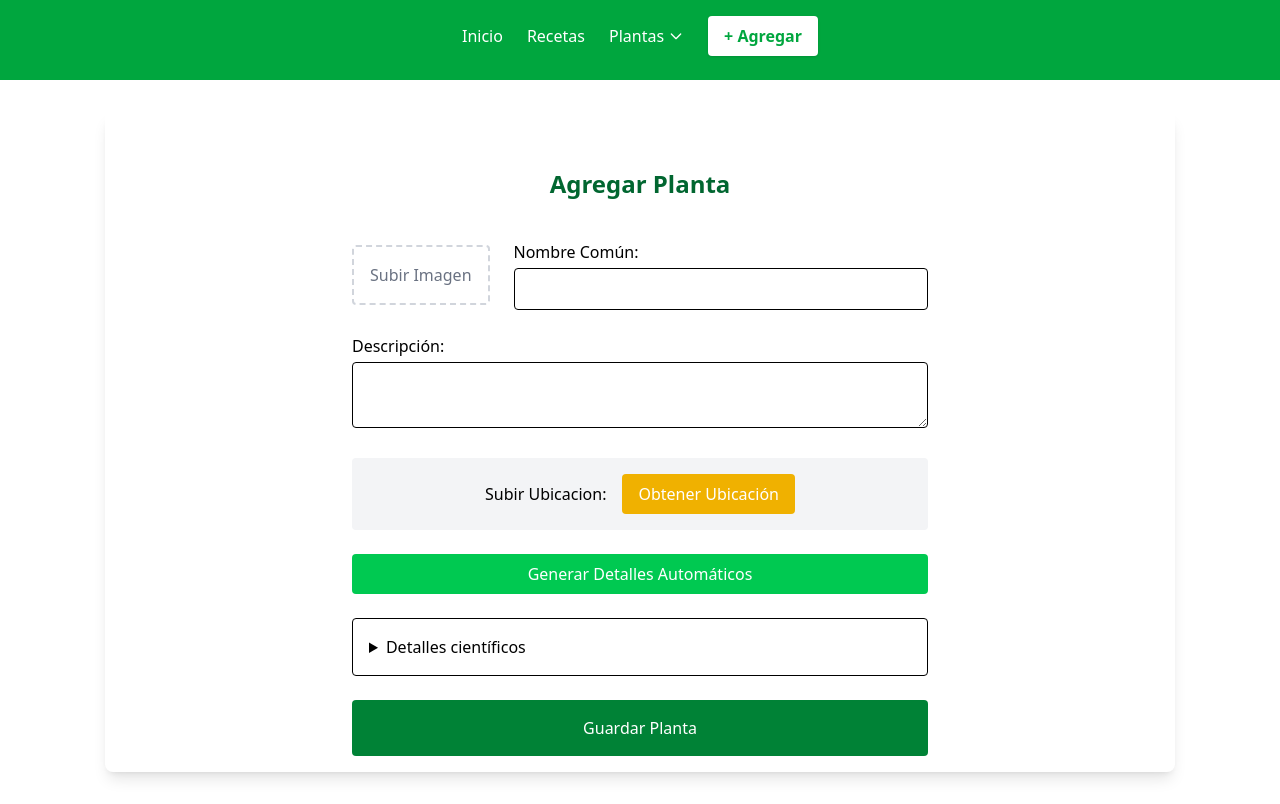
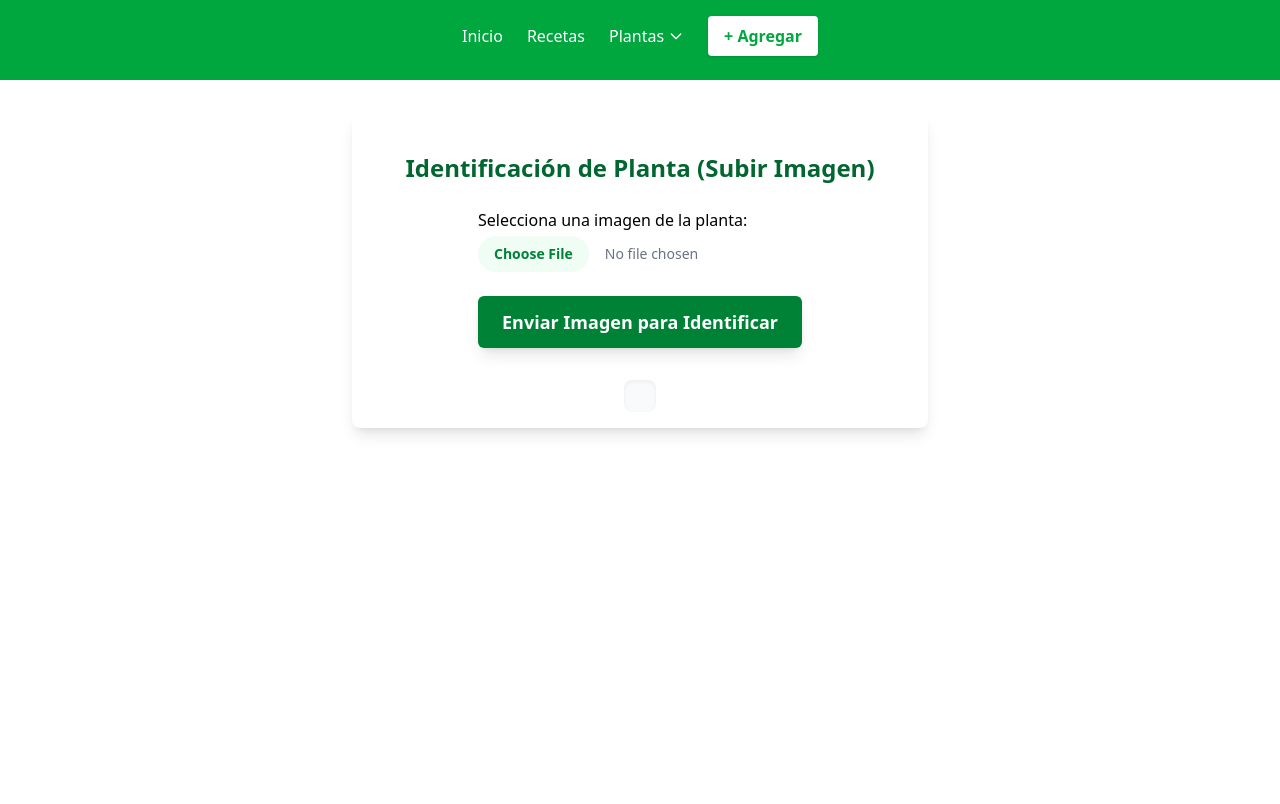
Before and after one commit to Sebas04A/eco_explora, a Next.js app: page /ingresar in a window 1280 px wide. Built offline with nearby package versions, Linux system fonts and the light colour scheme.

Commit message:
reconocimiento de planta con ia

```diff
--- a/package.json
+++ b/package.json
@@ -9,6 +9,7 @@
     "lint": "next lint"
   },
   "dependencies": {
+    "axios": "^1.10.0",
     "dayjs": "^1.11.13",
     "maplibre-gl": "^5.6.0",
     "next": "15.3.3",
@@ -18,6 +19,7 @@
   "devDependencies": {
     "@eslint/eslintrc": "^3",
     "@tailwindcss/postcss": "^4",
+    "@types/axios": "^0.9.36",
     "@types/node": "^20",
     "@types/react": "^19",
     "@types/react-dom": "^19",
--- a/src/app/ingresar/page.tsx
+++ b/src/app/ingresar/page.tsx
@@ -1,224 +1,248 @@
-'use client'
-import React, { useState, ChangeEvent } from 'react'
-// import { Camera } from 'lucide-react';
+'use client'; // Necesario para componentes de cliente en Next.js App Router
 
-export interface Planta {
-    PlantaID: number
-    NombreComun: string
-    NombreCientifico: string
-    CategoriaID: number
-    ZonaID: number
-    Descripcion: string
-    ImagenURL: string
-    FechaRegistro: Date
-    UsuarioID: number
-    VecesConsumida: number
+import React, { useState, ChangeEvent, FormEvent } from 'react';
+import axios from 'axios';
+
+// --- Interfaces de Datos para Plant.id ---
+// Nota: 'similar_images' en la respuesta de Plant.id es un array de objetos
+interface SimilarImage {
+    url: string; // URL de la imagen grande
+    url_small: string; // URL de la imagen pequeña
+    citation: string; // Citación de la fuente de la imagen
+    // También puede haber propiedades como 'license_name', 'license_url', etc.
 }
 
-const PlantasPage: React.FC = () => {
-    const [newPlant, setNewPlant] = useState<Partial<Planta>>({
-        NombreComun: '',
-        NombreCientifico: '',
-        CategoriaID: 0,
-        ZonaID: 0,
-        Descripcion: '',
-        ImagenURL: '',
-    })
-    const [location, setLocation] = useState<{ lat: number; lng: number } | null>(null)
+interface PlantIdSuggestion {
+    id: string;
+    name: string; // Nombre científico (ej. "Rosa gallica")
+    probability: number; // Probabilidad de acierto
+    similar_images: SimilarImage[]; // Aquí vienen las imágenes de ejemplo
+}
 
-    const handleChange = (
-        e: ChangeEvent<HTMLInputElement | HTMLTextAreaElement | HTMLSelectElement>
-    ) => {
-        const { name, value } = e.target
-        setNewPlant(prev => ({
-            ...prev,
-            [name]: name === 'CategoriaID' || name === 'ZonaID' ? parseInt(value) : value,
-        }))
-    }
+interface PlantIdClassification {
+    suggestions: PlantIdSuggestion[];
+}
+
+interface PlantIdResult {
+    is_plant: {
+        binary: boolean;
+        probability: number;
+    };
+    classification: PlantIdClassification;
+}
+
+interface PlantIdResponse {
+    result: PlantIdResult;
+}
+
+// --- Interfaz para un error genérico de Axios (para tipado seguro) ---
+interface GenericAxiosError {
+    response?: {
+        data?: { detail?: string, message?: string };
+        status: number;
+        statusText: string;
+    };
+    message: string;
+    isAxiosError: boolean;
+}
+
+const PlantIdFileUploader: React.FC = () => {
+    // ⚠️ ¡Pega aquí tu clave real de Plant.id!
+    const PLANT_ID_API_KEY = "sCwbRrbtZCgaBGQrnVuHaBs7wOm01f9RbKxPrJ0WuoQvvaVrp9";
+
+    const [selectedImageFile, setSelectedImageFile] = useState<File | null>(null);
+    const [previewImageUrl, setPreviewImageUrl] = useState<string | null>(null);
+    const [isLoading, setIsLoading] = useState<boolean>(false);
+    const [resultHtml, setResultHtml] = useState<string>(''); // Para almacenar el HTML del resultado
 
     const handleFileChange = (e: ChangeEvent<HTMLInputElement>) => {
-        const file = e.target.files?.[0]
+        const file = e.target.files?.[0];
         if (file) {
-            const url = URL.createObjectURL(file)
-            setNewPlant(prev => ({ ...prev, ImagenURL: url }))
+            // Limpia la URL del objeto anterior para evitar fugas de memoria
+            if (previewImageUrl) {
+                URL.revokeObjectURL(previewImageUrl);
+            }
+            setSelectedImageFile(file);
+            setPreviewImageUrl(URL.createObjectURL(file)); // Crea una URL para la previsualización
+            setResultHtml(''); // Limpiar resultados anteriores
+        } else {
+            if (previewImageUrl) {
+                URL.revokeObjectURL(previewImageUrl);
+            }
+            setSelectedImageFile(null);
+            setPreviewImageUrl(null);
+            setResultHtml('');
         }
-    }
+    };
 
-    const handleGenerateDetails = () => {
-        // Aquí invocarías tu IA con newPlant.ImagenURL, newPlant.NombreComun y newPlant.Descripcion
-        console.log('Generando detalles automáticos para:', newPlant)
-    }
+    const handleSubmit = async (e: FormEvent) => {
+        e.preventDefault(); // Prevenir el recarga de la página del formulario
+        setResultHtml("Procesando imagen..."); // Mensaje inicial de carga
 
-    const handleSubmit = (e: React.FormEvent) => {
-        e.preventDefault()
-        console.log('Planta enviada:', newPlant)
-        setNewPlant({
-            NombreComun: '',
-            NombreCientifico: '',
-            CategoriaID: 0,
-            ZonaID: 0,
-            Descripcion: '',
-            ImagenURL: '',
-        })
-    }
-    const handleGetLocation = () => {
-        if (!navigator.geolocation) {
-            alert('Geolocalización no soportada en este navegador.')
-            return
+        if (!selectedImageFile) {
+            setResultHtml(`<p style="color:red;">❌ Por favor, selecciona una imagen para enviar.</p>`);
+            return;
         }
-        navigator.geolocation.getCurrentPosition(
-            pos => {
-                const { latitude, longitude } = pos.coords
-                setLocation({ lat: latitude, lng: longitude })
-                setNewPlant(prev => ({
-                    ...prev,
-                    Latitud: latitude,
-                    Longitud: longitude,
-                }))
-            },
-            err => {
-                console.error(err)
-                alert('No se pudo obtener la ubicación.')
-            },
-            { enableHighAccuracy: true }
-        )
-    }
+
+        setIsLoading(true);
+
+        const reader = new FileReader();
+
+        reader.onloadend = async () => {
+            const base64Image = (reader.result as string).split(',')[1]; // Extraer solo la parte Base64
+
+            // --- Depuración para la cadena Base64 ---
+            console.log("--- Depuración de Envío de Imagen ---");
+            console.log("Longitud de la Cadena Base64:", base64Image.length, "bytes");
+            console.log("Primeros 50 caracteres Base64:", base64Image.substring(0, 50) + "...");
+            console.log("--- Fin Depuración ---");
+
+            if (!base64Image || base64Image.length === 0) {
+                setResultHtml(`<p style="color:red;">❌ Error: No se pudo leer la imagen Base64 o está vacía.</p>`);
+                setIsLoading(false);
+                return;
+            }
+
+            const headers = {
+                "Api-Key": PLANT_ID_API_KEY,
+                "Content-Type": "application/json",
+            };
+
+            const body = JSON.stringify({
+                images: [base64Image],
+                similar_images: true // Queremos que Plant.id devuelva imágenes similares
+            });
+
+            try {
+                const response = await axios.post<PlantIdResponse>(
+                    "https://plant.id/api/v3/identification",
+                    body,
+                    { headers: headers }
+                );
+                mostrarResultado(response.data); // Pasar directamente la data de Axios
+            } catch (error: unknown) {
+                console.error("Error durante la identificación:", error);
+                let errorMessage = `<p style="color:red;">❌ Ocurrió un error inesperado al verificar la planta.</p>`;
+
+                if (typeof error === 'object' && error !== null && 'isAxiosError' in error && (error as GenericAxiosError).isAxiosError && 'response' in error) {
+                    const axiosError = error as GenericAxiosError;
+                    const responseData = axiosError.response?.data;
+
+                    errorMessage = `<p style="color:red;">❌ Error API (${axiosError.response?.status}): ${responseData?.detail || responseData?.message || axiosError.response?.statusText || 'Error desconocido de la API'}</p>`;
+
+                    if (axiosError.response?.status === 401) {
+                        errorMessage += `<p style="color:red;">(Clave API inválida. Revisa tu \`PLANT_ID_API_KEY\`.)</p>`;
+                    } else if (axiosError.response?.status === 400) {
+                        errorMessage += `<p style="color:red;">(Solicitud incorrecta. La imagen puede ser inválida o demasiado grande.)</p>`;
+                    } else if (axiosError.response?.status === 429) {
+                        errorMessage += `<p style="color:red;">(Límite de peticiones excedido. Inténtalo más tarde.)</p>`;
+                    }
+                } else if (error instanceof Error) {
+                    errorMessage = `<p style="color:red;">❌ Error: ${error.message}</p>`;
+                } else {
+                    errorMessage = `<p style="color:red;">❌ Error desconocido: ${String(error)}</p>`;
+                }
+                setResultHtml(errorMessage);
+            } finally {
+                setIsLoading(false);
+            }
+        };
+
+        // Leer el archivo como una URL de datos (Base64)
+        reader.readAsDataURL(selectedImageFile);
+    };
+
+    // Esta función genera el HTML para mostrar los resultados
+    const mostrarResultado = (data: PlantIdResponse) => {
+        const { is_plant, classification } = data.result;
+
+        let html = `<h2 class="text-xl font-semibold mb-3 text-green-700">Resultado de la Identificación:</h2>`;
+        html += `<p class="mb-2"><strong>¿Es una planta?</strong> ${is_plant.binary ? "✅ Sí" : "❌ No"} (${(is_plant.probability * 100).toFixed(2)}%)</p>`;
+
+        if (classification && classification.suggestions.length > 0) {
+            html += `<h3 class="text-lg font-semibold mt-4 mb-2 text-green-700">Plantas Sugeridas:</h3>`;
+            classification.suggestions.forEach((sugerencia, i) => {
+                html += `
+                    <div class="mb-4 p-4 border border-gray-200 rounded-lg shadow-sm bg-white">
+                        <p class="font-bold text-gray-800">${i + 1}. Nombre científico: ${sugerencia.name}</p>
+                        <p class="text-gray-600">Probabilidad: ${(sugerencia.probability * 100).toFixed(2)}%</p>
+
+                        ${sugerencia.similar_images && sugerencia.similar_images.length > 0 ? `
+                            <p class="mt-3 font-medium text-gray-700">Imágenes similares:</p>
+                            <div class="flex flex-wrap gap-2 mt-2">
+                                ${sugerencia.similar_images.map(img => `
+                                    <div class="flex flex-col items-center border border-gray-100 rounded p-1 bg-gray-50">
+                                        <img src="${img.url_small}" alt="Imagen similar" class="w-20 h-20 object-cover rounded" />
+                                        <p class="text-xs text-gray-500 text-center mt-1">
+                                            <a href="${img.url}" target="_blank" rel="noopener noreferrer" class="text-blue-500 hover:underline">Ver grande</a><br>
+                                            Fuente: ${img.citation || 'N/A'}
+                                        </p>
+                                    </div>
+                                `).join("")}
+                            </div>
+                        ` : '<p class="text-gray-500 text-sm mt-2">No hay imágenes similares disponibles.</p>'}
+                    </div>
+                `;
+            });
+        } else {
+            html += `<p class="text-gray-600">No se encontraron coincidencias detalladas.</p>`;
+        }
+
+        setResultHtml(html); // Actualizar el estado con el HTML generado
+    };
 
     return (
-        <div className='container mx-auto p-4 my-4 sm:my-8 rounded-lg shadow-lg '>
-            <h1 className='text-2xl font-bold my-6 p-4 text-green-800'>Agregar Planta</h1>
-            <form onSubmit={handleSubmit} className='space-y-6 w-full mx-6 max-w-xl'>
-                <div className='flex flex-col md:flex-row md:items-center md:space-x-6'>
-                    <div className='flex-shrink-0 mb-4 md:mb-0'>
-                        <label
-                            htmlFor='fileInput'
-                            className='flex  items-center justify-center border-2 border-dashed border-gray-300 rounded p-4 cursor-pointer hover:border-gray-400'
-                        >
-                            {newPlant.ImagenURL ? (
-                                <img
-                                    src={newPlant.ImagenURL}
-                                    alt='Preview'
-                                    className='w-full h-full object-cover rounded'
-                                />
-                            ) : (
-                                <span className='text-gray-500'>Subir Imagen</span>
-                                // <Camera className='w-6 h-6 text-gray-500' />
-                            )}
-                        </label>
-                        <input
-                            id='fileInput'
-                            type='file'
-                            accept='image/*'
-                            capture='environment'
-                            onChange={handleFileChange}
-                            className='hidden'
-                        />
-                    </div>
-                    <div className='flex-1'>
-                        <label className='block font-medium'>Nombre Común:</label>
-                        <input
-                            type='text'
-                            name='NombreComun'
-                            value={newPlant.NombreComun}
-                            onChange={handleChange}
-                            className='border rounded w-full p-2 mt-1 '
-                            required
-                        />
-                    </div>
-                </div>
+        <div className='container mx-auto p-4 my-4 sm:my-8 rounded-lg shadow-lg max-w-xl'>
+            <h1 className='text-2xl font-bold my-6 text-green-800 text-center'>Identificación de Planta (Subir Imagen)</h1>
 
+            <form onSubmit={handleSubmit} className='space-y-6'>
+                {/* Input para seleccionar la imagen */}
                 <div>
-                    <label className='block font-medium'>Descripción:</label>
-                    <textarea
-                        name='Descripcion'
-                        value={newPlant.Descripcion}
-                        onChange={handleChange}
-                        className='border rounded w-full p-2 mt-1'
+                    <label htmlFor='imagenInput' className='block font-medium mb-1'>Selecciona una imagen de la planta:</label>
+                    <input
+                        id='imagenInput'
+                        type='file'
+                        accept='image/*' // Solo acepta archivos de imagen
+                        onChange={handleFileChange}
+                        className='block w-full text-sm text-gray-500
+                            file:mr-4 file:py-2 file:px-4
+                            file:rounded-full file:border-0
+                            file:text-sm file:font-semibold
+                            file:bg-green-50 file:text-green-700
+                            hover:file:bg-green-100'
                         required
                     />
                 </div>
-                <div
-                    className='flex gap-4 items-center justify-center bg-gray-100 p-4 rounded hover:bg-gray-200 transition-colors'
-                    onClick={handleGetLocation}
-                >
-                    <label className='font-medium'>Subir Ubicacion:</label>
-                    <button
-                        type='button'
-                        // onClick={handleGetLocation}
-                        className='flex items-center bg-yellow-500 hover:bg-yellow-600 text-white px-4 py-2 rounded'
-                    >
-                        {/* <MapPin className='w-5 h-5 mr-2' /> */}
-                        Obtener Ubicación
-                    </button>
-                </div>
 
-                {location && (
-                    <p className='text-sm text-gray-700 text-center'>
-                        Latitud: {location.lat.toFixed(6)}, Longitud: {location.lng.toFixed(6)}
-                    </p>
+                {/* Previsualización de la imagen */}
+                {previewImageUrl && (
+                    <div className='mt-4 flex justify-center'>
+                        <img
+                            src={previewImageUrl}
+                            alt='Previsualización de la imagen'
+                            className='max-w-full h-auto max-h-64 rounded-lg shadow-md border border-gray-200'
+                        />
+                    </div>
                 )}
 
-                <button
-                    type='button'
-                    onClick={handleGenerateDetails}
-                    className='flex w-full justify-center items-center bg-green-500 hover:bg-green-600 text-white px-4 py-2 rounded'
-                >
-                    Generar Detalles Automáticos
-                </button>
-
-                <details className='p-4 border rounded'>
-                    <summary className='cursor-pointer font-medium'>Detalles científicos</summary>
-                    <div className='mt-4 space-y-4'>
-                        <div>
-                            <label className='block font-medium'>Nombre Científico:</label>
-                            <input
-                                type='text'
-                                name='NombreCientifico'
-                                value={newPlant.NombreCientifico}
-                                onChange={handleChange}
-                                className='border rounded w-full p-2 mt-1'
-                            />
-                        </div>
-                        <div>
-                            <label className='block font-medium'>Categoría:</label>
-                            <select
-                                name='CategoriaID'
-                                value={newPlant.CategoriaID}
-                                onChange={handleChange}
-                                className='border rounded w-full p-2 mt-1'
-                            >
-                                <option value={0}>Seleccione categoría</option>
-                                <option value={1}>Medicinal</option>
-                                <option value={2}>Ornamental</option>
-                                <option value={3}>Comestible</option>
-                            </select>
-                        </div>
-                        <div>
-                            <label className='block font-medium'>Zona:</label>
-                            <select
-                                name='ZonaID'
-                                value={newPlant.ZonaID}
-                                onChange={handleChange}
-                                className='border rounded w-full p-2 mt-1'
-                            >
-                                <option value={0}>Seleccione zona</option>
-                                <option value={1}>Tropical</option>
-                                <option value={2}>Templado</option>
-                                <option value={3}>Frío</option>
-                            </select>
-                        </div>
-                    </div>
-                </details>
-
+                {/* Botón para enviar */}
                 <button
                     type='submit'
-                    className='bg-green-700 hover:bg-green-600 text-white px-6 py-4 rounded w-full'
+                    className='bg-green-700 hover:bg-green-600 text-white px-6 py-3 rounded-md w-full text-lg font-bold shadow-lg transition-colors duration-200'
+                    disabled={isLoading || !selectedImageFile}
                 >
-                    Guardar Planta
+                    {isLoading ? 'Enviando y Verificando...' : 'Enviar Imagen para Identificar'}
                 </button>
             </form>
+
+            {/* Área para mostrar el resultado */}
+            <div
+                id="resultado"
+                className='mt-8 p-4 bg-gray-50 rounded-lg shadow-inner'
+                dangerouslySetInnerHTML={{ __html: resultHtml }} // Usamos dangerouslySetInnerHTML para renderizar el HTML
+            />
         </div>
-    )
-}
+    );
+};
 
-export default PlantasPage
+export default PlantIdFileUploader;
```
Also changed, not shown: 1 other file (tests, documents, lock files or other folders).
